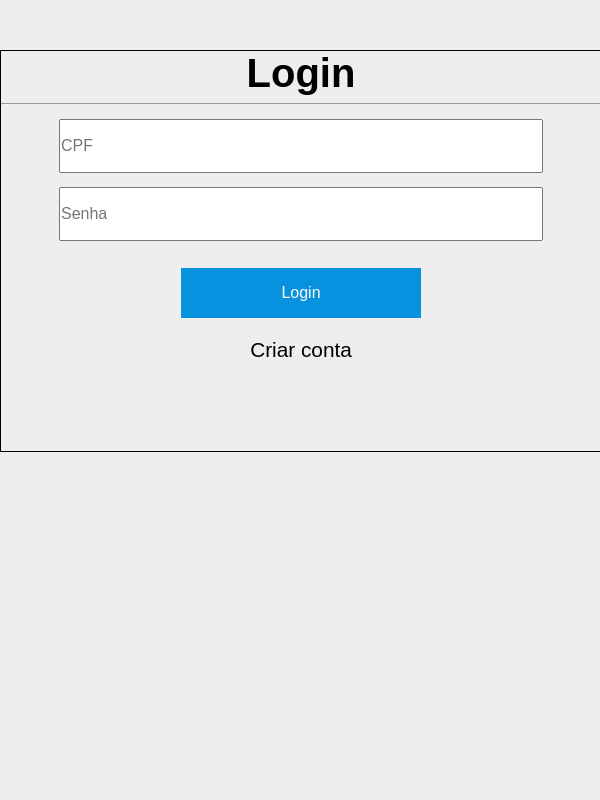
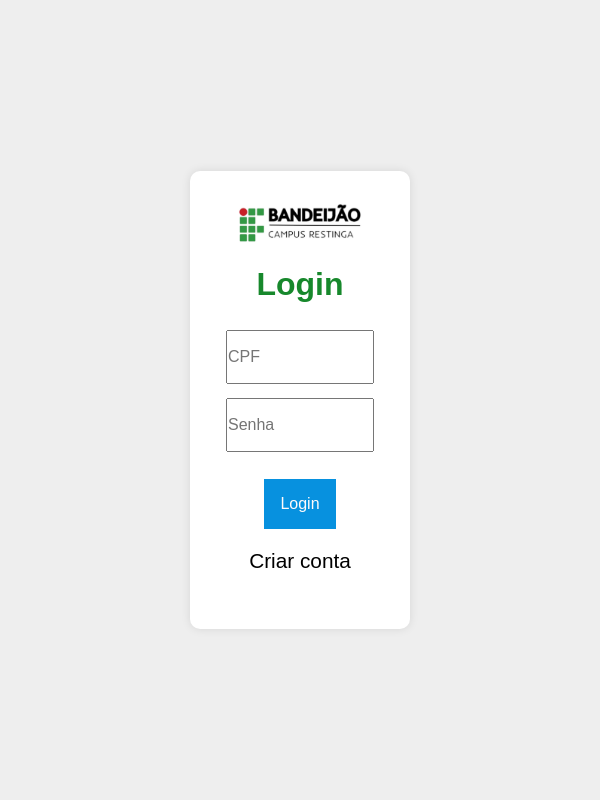
Before and after one commit to RaissonGitHub/Bandeijao_IFRS, a Node server app: page /login in a window 600 px wide. Run offline with Node 20, Linux system fonts and the light colour scheme.

Commit message:
att css para cell menores

```diff
--- a/views/addcardapio.ejs
+++ b/views/addcardapio.ejs
@@ -71,7 +71,7 @@
 
                     <div class="form-addcardapio-buttons">
                         <input type="submit" class="button" name="button" value="<%=acao%>" />
-                        <a href="/curso" class="button">Voltar</a>
+                        <a href="/listacardapio" class="button">Voltar</a>
                     </div>
                 </div>
             </form>
--- a/views/alimentos.ejs
+++ b/views/alimentos.ejs
@@ -21,7 +21,7 @@
                         <button type="submit" id="filtrar">Filtrar</button>
                     </div>
                 </form>
-                <form action="/alimentos" method="post">
+                <form action="/alimentos" method="post" class="form-alimentos-post">
 
                     <div class="form-curso-buttons">
                         <input type="submit" id="inserir" class="buttons" name="button" value="Novo Alimento" />
--- a/views/css/style.css
+++ b/views/css/style.css
@@ -186,29 +186,20 @@ button[name="drop"]:hover {
 /*Home fim*/
 
 /*login inicio*/
-.container-login{
-    width: 100%;
-    height: 100vh;
-}
-.login-box{
-    width: 600px;
-    height: 400px;
-    margin: 50px auto auto auto;
-    border: solid 1px black;
-}
-.login-content{
-    display: flex;
-    flex-direction: column;
-}
-.login-hr{
-    margin: 7px 0;
-}
-.login-h2{
-    text-align: center;
-    font-size: 2.5em;
-}
-.login-content hr{
-    margin-bottom: 10px;
+
+.login {
+    background-color: #fff;
+    width: 400px;
+    padding: 20px;
+    border-radius: 10px;
+    box-shadow: 0 0 10px rgba(0, 0, 0, 0.1);
+}
+.login-header {
+    text-align: center;
+    margin-bottom: 20px;
+}
+.login-header h1{
+    color: #17882c;
 }
 .form-login-content{
     display: flex;
@@ -1936,6 +1924,11 @@ a.form-attsenha-button{
         justify-content: center;
     }
 
+    /*login inicio*/
+    .login{
+        width: 75%;
+    }
+    /*login fim*/
 
     /*Home incio*/
     .menu-drop {
@@ -2091,11 +2117,166 @@ a.form-attsenha-button{
         width: 100%;
     }
     /*Perfil fim*/
+    /*feedback inicio*/
+    .feedback-input-text, .feedback-input-textarea {
+        width: auto;
+    }
+    .form-feedback-content {
+        align-items: center;
+        width: auto;
+        padding: 0;
+    }
+    .feedback-label {
+        text-align: center;
+    }
+    .feedback-enviar{
+        width: auto;
+    }
+    /*feedback fim*/
+
+    /*listafeedback inicio*/
+    .form-feedback-post{
+        width: 100%;
+    }
+    /*listafeedback fim*/
+    /*listacardapio inicio*/
+    .form-cardapios-buttons{
+        flex-wrap: wrap;
+    }
+    .form-filtrar-cardapio{
+        width: 100%;
+    }
+    .form-listacardapio-post{
+        width: 100%;
+        overflow: auto;
+    }
+    .form-cardapios-filtro{
+        flex-wrap: wrap;
+        margin-bottom: 10px;
+    }
+    .cardapios-card {
+        width: auto;
+    }
+    /*listacardapio fim*/
+
+    /*attcadastro inicio*/
+    .form-cadastro{
+        width: 95%;
+        border-radius: 5px;
+    }
+    .form-control{
+        width: 40%;
+    }
+    /*attcadastro fim*/
+
+    /*restricoes inicio*/
+    .form-addrestricoes-content{
+        flex-direction: column;
+        gap: 10px;
+    }
+    .form-addrestricoes-content-enviar{
+        width: auto;
+    }
+    /*restricoes fim*/
+
+    /*addcurso inicio*/
+    .form-addcurso{
+        width: 95%;
+        border-radius: 5px;
+    }
+    .form-control-addcurso{
+        width: auto;
+    }
+    /*addcurso fim*/
+
+    /*addcardapio inicio*/
+    .form-addcardapio{
+        width: 95%;
+    }
+    .form-control-addcardapio{
+        width: auto ;
+    }
+    .form-addcardapio-inputs-dia label{
+        width: auto;
+    }
+    .form-addcardapio-inputs-dia{
+        flex-direction: column;
+        align-items: flex-start;
+    }
+    /*addcardapio fim*/
+
+    /*attsenha inicio*/
+    .attsenha-box{
+        width: auto;
+    }
+    /*attsenha fim*/
+
+    /*vincalimento inicio*/
+    .form-vincalimento-post{
+        width: 100%;
+    }
+    .javinc{
+        margin: 25px 0;
+    }
+    /*vincalimento fim*/
+
+    /*refeicao inicio*/
+    .refeicao-imagem{
+        width: 100%;
+    }
+    .refeicao-descricao span{
+        text-indent: 0em;
+    }
+    .refeicao-imagem img {
+        width: 90%;
+        height: 90%;
+        padding: 0;
+    }
+    .refeicao-nome-tipo{
+        align-items: center;
+    }
+    .refeicao-ingredientes-inputs{
+        align-items: center;
+    }
+    .refeicao-descricao{
+        display: flex;
+        align-items: center;
+        margin: 50px 0;
+        width: 100%;
+        padding: 0;
+    }
+    .refeicao-descricao p{
+        width: 90%;
+    }
+    .refeicao-card-preco-content input{
+        margin: 5px;
+    }
+    .refeicao-content {
+        display: grid;
+        grid-template-columns: repeat(3,1fr);
+        grid-template-rows: repeat(auto-fill, minmax(65px,0.1fr));
+        grid-template-areas:
+            "img tit tit"
+            "img c c    "
+            "d d d"
+            "e e e";
+        justify-items: center;
+    }
+    /*refeicao fim*/
+    /*refeicaoconfirm inicio*/
+    .refeicao-confirm-buttons{
+        width: 100%;
+    }
+    /*refeicaoconfirm fim*/
 }
 
 
 /* Dispositivos um pouco maiores, mas ainda pequenos (Pequenos Tablets e Smartphones + largos, 600px para cima) */
 @media only screen and (min-width: 600px) {
+
+    .login{
+        width: 30%;
+    }
     /*Home incio*/
 
     /*Home fim*/
--- a/views/cursos.ejs
+++ b/views/cursos.ejs
@@ -22,7 +22,7 @@
                         <button id="filtrar">Filtrar</button>
                     </div>
                 </form>
-                <form action="/curso" method="post">
+                <form action="/curso" method="post" class="form-curso-post">
                     <div class="form-curso-buttons">
                         <input type="submit" id="inserir" class="buttons" name="button" value="Novo Curso" />
                         <input type="submit" id="atualizar" class="buttons" name="button" value="Atualizar Curso" />
--- a/views/listacardapio.ejs
+++ b/views/listacardapio.ejs
@@ -14,7 +14,7 @@
         <hr class="cardapios-hr" />
         <div class="form-cardapios">
             <div class="form-cardapios-content">
-                <form action="filtrarCardapios" method="post">
+                <form action="filtrarCardapios" method="post" class="form-filtrar-cardapio">
 
                     <div class="form-cardapios-filtro">
                         <label for="filtro" style="margin-left: 15px">Filtro:</label><br />
@@ -22,7 +22,7 @@
                         <button id="filtrar">Filtrar</button>
                     </div>
                 </form>
-                <form action="/listacardapio" method="post" style="overflow: auto;">
+                <form action="/listacardapio" method="post" class="form-listacardapio-post" >
                     <div class="form-cardapios-buttons">
                         <input type="submit" id="inserir" class="buttons" name="button" value="Novo Cardapio" />
                         <input type="submit" id="addalimento" class="buttons" name="button" value="Mudar alimentos" />
--- a/views/listafeedback.ejs
+++ b/views/listafeedback.ejs
@@ -22,7 +22,7 @@
                         <button id="filtrar">Filtrar</button>
                     </div>
                 </form>
-                <form action="/listafeedback" method="post">
+                <form action="/listafeedback" method="post" class="form-feedback-post">
                     <div class="form-pedidos-buttons">
                         <input type="submit" id="inserir" class="buttons" name="button" value="Nova Mensagem" />
                         <input type="submit" id="atualizar" class="buttons" name="button" value="Atualizar Mensagem" />
--- a/views/listapedidos.ejs
+++ b/views/listapedidos.ejs
@@ -21,7 +21,7 @@
                         <button type="submit" id="filtrar">Filtrar</button>
                     </div>
                 </form>
-                <form action="/listapedido" method="post">
+                <form action="/listapedido" method="post" class="form-pedidos-post">
                     <div class="form-pedidos-buttons">
                         <input type="submit" id="inserir" class="buttons" name="button" value="Novo Pedido" />
                         <input type="submit" id="atualizar" class="buttons" name="button" value="Atualizar Pedido" />
--- a/views/listarestricoes.ejs
+++ b/views/listarestricoes.ejs
@@ -21,7 +21,7 @@
                         <button type="submit" id="filtrar">Filtrar</button>
                     </div>
                 </form>
-                <form action="/listarestricoes" method="post">
+                <form action="/listarestricoes" method="post" class="form-restricoes-post">
                     <div class="form-pedidos-buttons">
                         <input type="submit" id="inserir" class="buttons" name="button" value="Nova Restrição" />
                         <input type="submit" id="atualizar" class="buttons" name="button" value="Atualizar Restrição" />
--- a/views/login.ejs
+++ b/views/login.ejs
@@ -1,17 +1,29 @@
 <!DOCTYPE html>
 <html lang="pt-br">
+
 <head>
-		<title></title>
+    <%- include('../partials/head')%>
+
+   <style>
+    body {
+    font-family: Arial, sans-serif;
+    display: flex;
+    justify-content: center;
+    align-items: center;
+    height: 100vh;
+    margin: 0;
+    background-color: #f0f0f0;
+  }
+   </style>
    <link rel="stylesheet" href="css/style.css" />
 </head>
 
-	<body>
-		<div class="container-login">
-			<div class="login-box">
-				<div class="login- content">
-					<h2 class="login-h2">Login</h2>
-					<hr class="login-hr" />
-					<div class="form-login">
+<body style="min-height: 0; justify-content: center; flex-direction: column;">
+    <div class="login">
+        <div class="login-header">
+            <img src="img/logo2.png" alt="" style="width: 70%;">
+          <h1>Login</h1>
+        </div>
         <form action="/login" method="post">
 			<div class="form-login-content">
 				<input class="login-input" type="text" name="cpf" id="cpf" placeholder="CPF" />
@@ -20,9 +32,8 @@
 				<a class="login-criar-conta" href="/cadastro">Criar conta</a>
 			</div>
 		</form>
-					</div>
-				</div>
-			</div>
-		</div>
+      <br>
+    <br>
 </body>
+
 </html>
--- a/views/pedidos.ejs
+++ b/views/pedidos.ejs
@@ -14,14 +14,14 @@
         <hr class="pedido-hr" />
         <div class="form-pedidos">
             <div class="form-pedidos-content">
-                <form action="filtrarPedidos" method="post">
+                <form action="filtrarPedidos" method="post" class="filtrar-pedidos-form">
                     <div class="form-pedidos-filtro">
                         <label for="filtro" style="margin-left: 15px">Filtro:</label><br />
                         <input type="text" name="filtro" id="filtro" />
                         <button type="submit" id="filtrar">Filtrar</button>
                     </div>
                 </form>
-                <form action="pedidos" method="post" style="overflow: auto;">
+                <form action="pedidos" method="post"  class="form-pedidos-post">
 
                     <div class="form-pedidos-buttons">
                         <input type="submit" id="inserir" class="buttons" name="button" value="Novo Pedido" />
--- a/views/ticket.ejs
+++ b/views/ticket.ejs
@@ -15,14 +15,14 @@
         <hr class="pedido-hr" />
         <div class="form-pedidos">
             <div class="form-pedidos-content">
-                <form action="filtrarticket" method="post">
+                <form action="filtrarticket" method="post" class="form-filtrarticket">
                     <div class="form-pedidos-filtro">
                         <label for="filtro" style="margin-left: 15px">Filtro:</label><br />
                         <input type="text" name="filtro" id="filtro" />
                         <button type="submit" id="filtrar">Filtrar</button>
                     </div>
                 </form>
-                <form action="ticket" method="post" style="overflow: auto;">
+                <form action="ticket" method="post" class="form-ticket">
 
                     <div class="form-pedidos-buttons">
                         <input type="submit" id="inserir" class="buttons" name="button" value="Visualizar Ticket" />
--- a/views/usuarios.ejs
+++ b/views/usuarios.ejs
@@ -21,7 +21,7 @@
                         <button type="submit" id="filtrar">Filtrar</button>
                     </div>
                 </form>
-                <form action="/usuarios" method="post">
+                <form action="/usuarios" method="post" class="form-usuario-post">
                     <div class="form-usuario-buttons">
                         <input type="submit" id="inserir" class="buttons" name="button" value="Novo Usuário" />
                         <input type="submit" id="atualizar" class="buttons" name="button" value="Atualizar Usuário" />
--- a/views/vincalimento.ejs
+++ b/views/vincalimento.ejs
@@ -22,7 +22,7 @@
                         <button id="filtrar">Filtrar</button>
                     </div>
                 </form>
-                <form action="/vincalimentos" method="post">
+                <form action="/vincalimentos" method="post" class="form-vincalimento-post">
                     <div class="form-curso-buttons">
                         <input type="submit" id="inserir" class="buttons" name="button" value="Adicionar Alimento" />
                         <input type="submit" id="excluir" class="buttons" name="button" value="Desvincular Alimento" />
```
Also changed, not shown: other parts of views/css/style.css (+54 -8 lines), views/js/fecharpopup.js (+12 -2 lines). Lines whose indentation alone changed are shown as unchanged.
